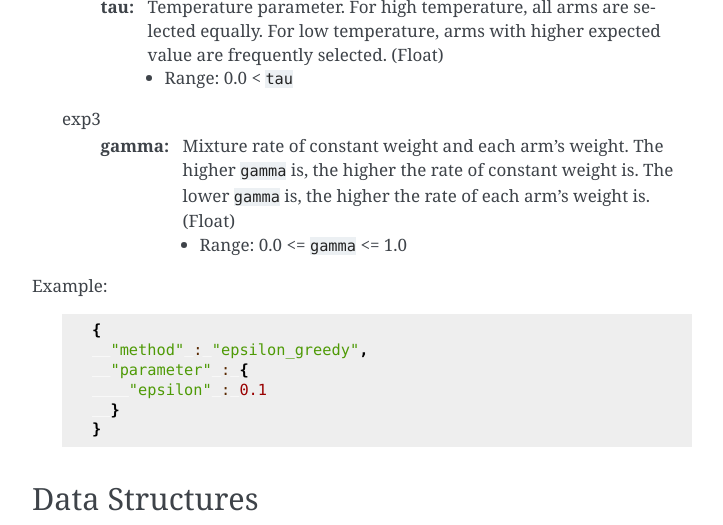
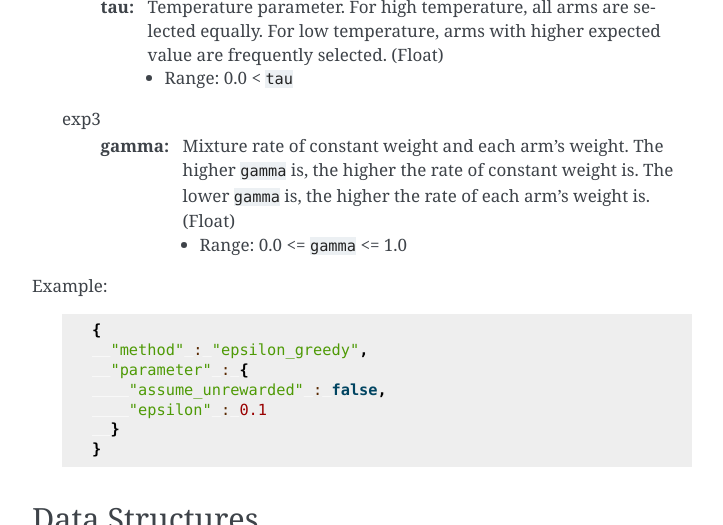
Before and after one commit to jubatus/website, a Sphinx documentation site: the page built from source/en/api_bandit.rst, in a window 1280 px wide and 900 px high, scrolled down 1082 px, cut to the strip 0-525 px from the top of the window. Shown: the whole strip, without its empty margins (388-1111 px from the left). Built offline with Sphinx 7.4.7, drawn with Linux system fonts in a browser that asks for light colours; the version number could not be read and is left out.

Commit message:
Add assume_unrewarded option to parameter sample

```diff
--- a/source/en/api_bandit.rst
+++ b/source/en/api_bandit.rst
@@ -74,6 +74,7 @@ Example:
      {
        "method" : "epsilon_greedy",
        "parameter" : {
+         "assume_unrewarded" : false,
          "epsilon" : 0.1
        }
      }
--- a/source/ja/api_bandit.rst
+++ b/source/ja/api_bandit.rst
@@ -71,6 +71,7 @@ JSON の各フィールドは以下のとおりである。
      {
        "method" : "epsilon_greedy",
        "parameter" : {
+         "assume_unrewarded" : false,
          "epsilon" : 0.1
        }
      }
```
